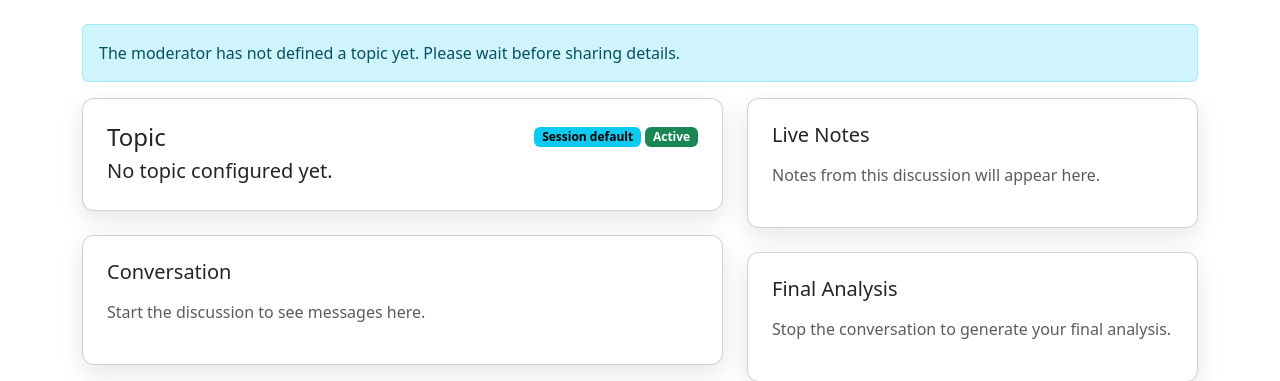
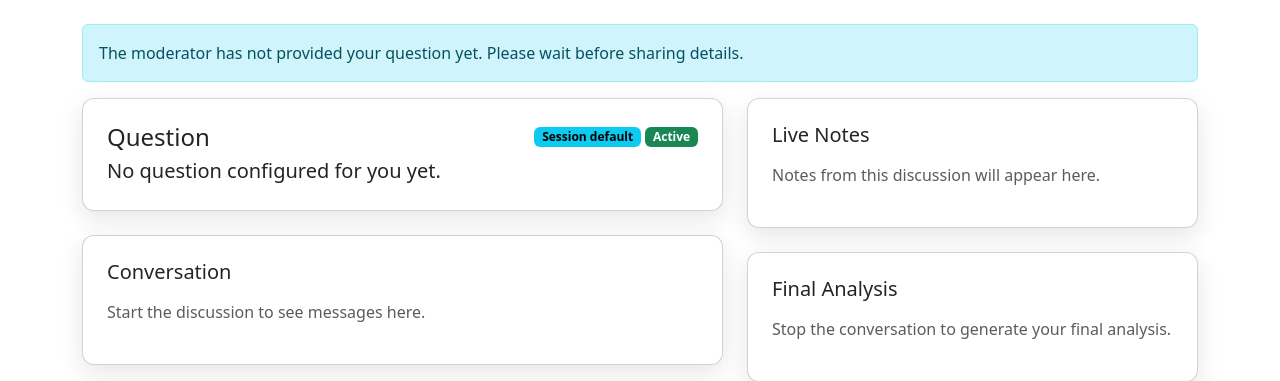
Before and after one commit to the-blue-fountain/ai-deliberation-service, a Django app: page /user/1/ in a window 1280 px wide. Shown: the part 70-451 px from the top of the page. Run offline with Django 5.2, Linux system fonts and the light colour scheme; data comes from the database, SQL or seed files in the repository; some libraries are stand-ins or nearby versions.

Commit message:
added objective questions

```diff
--- a/chatbot_site/core/forms.py
+++ b/chatbot_site/core/forms.py
@@ -8,11 +8,19 @@ class ParticipantIdForm(forms.Form):
 
 
 class DiscussionSessionForm(forms.ModelForm):
+    # Present objectives as newline-separated textarea for moderator convenience
+    objectives_text = forms.CharField(
+        widget=forms.Textarea(attrs={"rows": 6, "class": "form-control", "placeholder": "One objective question per line (user 1 on line 1, user 2 on line 2, ...)"}),
+        required=False,
+        label="Participant objectives (one per line)",
+    )
+
     class Meta:
         model = DiscussionSession
         fields = [
             "s_id",
             "topic",
+            "participant_count",
             "knowledge_base",
             "user_system_prompt",
             "moderator_system_prompt",
@@ -20,12 +28,46 @@ class DiscussionSessionForm(forms.ModelForm):
         widgets = {
             "s_id": forms.TextInput(attrs={"class": "form-control", "placeholder": "Unique session identifier"}),
             "topic": forms.TextInput(attrs={"class": "form-control"}),
+            "participant_count": forms.NumberInput(attrs={"class": "form-control", "min": 0}),
             "knowledge_base": forms.Textarea(
                 attrs={"rows": 8, "class": "form-control", "placeholder": "Moderator knowledge base for RAG"}
             ),
             "user_system_prompt": forms.Textarea(attrs={"rows": 6, "class": "form-control"}),
             "moderator_system_prompt": forms.Textarea(attrs={"rows": 6, "class": "form-control"}),
         }
+
+    def __init__(self, *args, **kwargs):
+        super().__init__(*args, **kwargs)
+        # Initialize objectives_text from instance.objectives
+        if self.instance and getattr(self.instance, "objectives", None):
+            if isinstance(self.instance.objectives, (list, tuple)):
+                self.fields["objectives_text"].initial = "\n".join(
+                    str(x) for x in self.instance.objectives
+                )
+
+    def clean_participant_count(self):
+        value = self.cleaned_data.get("participant_count")
+        if value is None:
+            return 0
+        return int(value)
+
+    def clean_objectives_text(self):
+        text = self.cleaned_data.get("objectives_text", "") or ""
+        # Convert to list of non-empty lines
+        lines = [line.strip() for line in text.splitlines() if line.strip()]
+        return lines
+
+    def save(self, commit=True):
+        instance = super().save(commit=False)
+        objectives = self.cleaned_data.get("objectives_text")
+        if objectives is not None:
+            # objectives here is list from clean_objectives_text
+            instance.objectives = objectives
+        # Ensure participant_count is set
+        instance.participant_count = self.cleaned_data.get("participant_count") or 0
+        if commit:
+            instance.save()
+        return instance
 
 
 class SessionSelectionForm(forms.Form):
--- a/chatbot_site/core/models.py
+++ b/chatbot_site/core/models.py
@@ -26,6 +26,9 @@ class DiscussionSession(models.Model):
     """Represents a full moderator-led discussion workflow."""
 
     s_id = models.CharField(max_length=64, unique=True)
+    participant_count = models.PositiveIntegerField(default=0)
+    # objectives is a list of strings where index 0 is user 1's question, etc.
+    objectives = models.JSONField(default=list, blank=True)
     topic = models.CharField(max_length=255, blank=True)
     user_system_prompt = models.TextField(
         blank=True,
@@ -59,6 +62,18 @@ class DiscussionSession(models.Model):
         if not self.is_active:
             self.is_active = True
             self.save(update_fields=["is_active"])
+
+    def get_objective_for_user(self, user_id: int) -> str:
+        """Return the objective question for a given user id (1-indexed)."""
+        try:
+            idx = int(user_id) - 1
+        except Exception:
+            return ""
+        if not isinstance(self.objectives, (list, tuple)):
+            return ""
+        if 0 <= idx < len(self.objectives):
+            return (self.objectives[idx] or "").strip()
+        return ""
 
     @classmethod
     def get_active(cls) -> "DiscussionSession":
--- a/chatbot_site/core/views.py
+++ b/chatbot_site/core/views.py
@@ -217,10 +217,12 @@ def moderator_dashboard(request: HttpRequest) -> HttpResponse:
 
 def user_conversation(request: HttpRequest, user_id: int) -> HttpResponse:
     session = DiscussionSession.get_active()
-    if not session.topic:
+    # Determine the per-user objective/question for this participant
+    question = session.get_objective_for_user(user_id) if session else ""
+    if not question:
         messages.info(
             request,
-            "The moderator has not defined a topic yet. Please wait before sharing details.",
+            "The moderator has not provided your question yet. Please wait before sharing details.",
         )
     conversation, _ = UserConversation.objects.get_or_create(session=session, user_id=user_id)
 
@@ -293,5 +295,6 @@ def user_conversation(request: HttpRequest, user_id: int) -> HttpResponse:
         "temp_snapshot": temp_snapshot,
         "views_snapshot": views_snapshot,
         "topic": session.topic,
+        "question": question,
     }
     return render(request, "core/user_conversation.html", context)
--- a/chatbot_site/templates/core/user_conversation.html
+++ b/chatbot_site/templates/core/user_conversation.html
@@ -6,8 +6,8 @@
         <div class="card content-card p-4 mb-4">
             <div class="d-flex justify-content-between align-items-start">
                 <div>
-                    <h2 class="fs-4 mb-1">Topic</h2>
-                    <p class="lead mb-0">{{ topic|default:"No topic configured yet." }}</p>
+                    <h2 class="fs-4 mb-1">Question</h2>
+                    <p class="lead mb-0">{{ question|default:"No question configured for you yet." }}</p>
                 </div>
                 <div class="text-end">
                     <span class="badge text-bg-info mb-2">Session {{ session.s_id }}</span>
```
Also changed, not shown: chatbot_site/core/services/conversation_service.py (+20 -4 lines), chatbot_site/core/migrations/0006_discussionsession_objectives_and_more.py (added).
